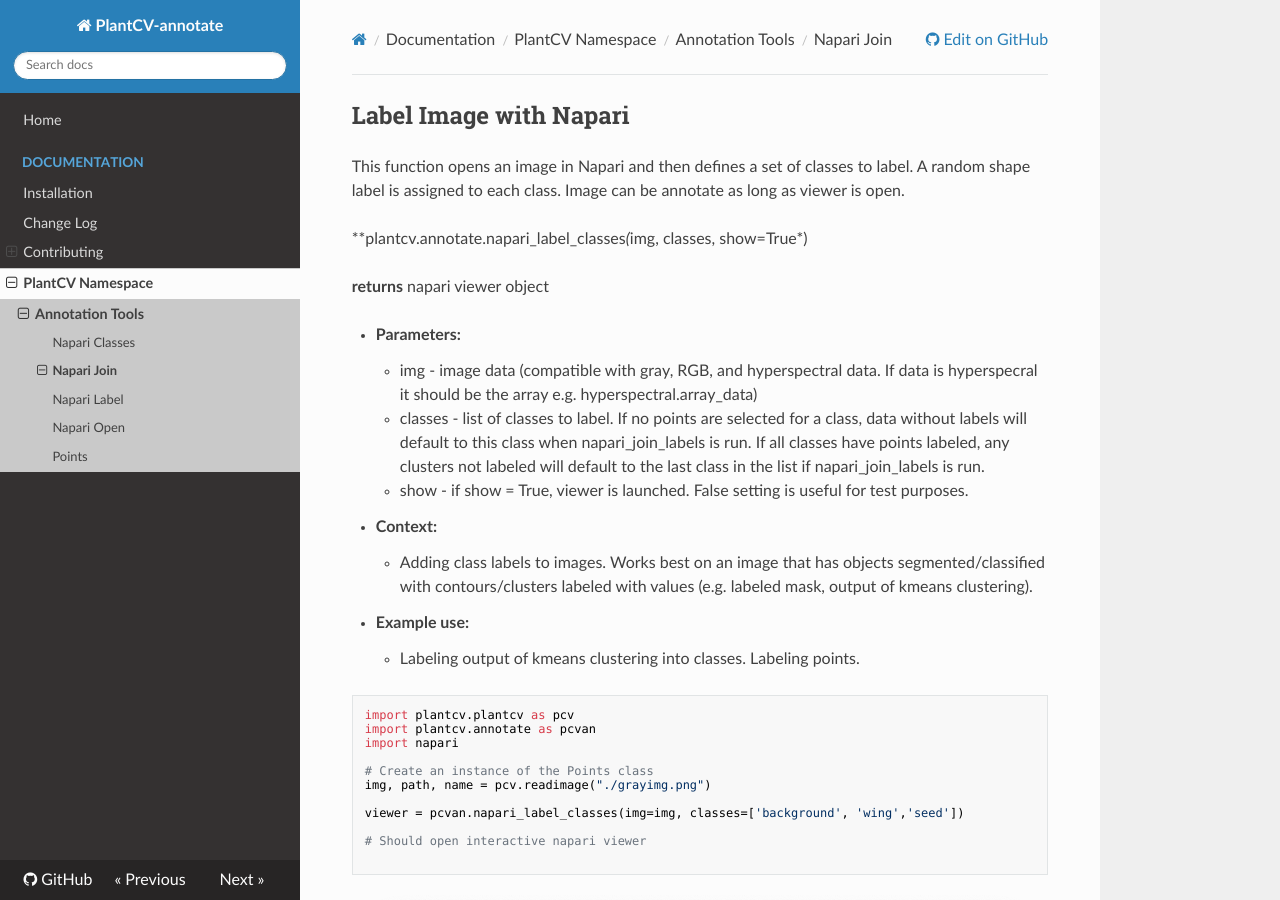
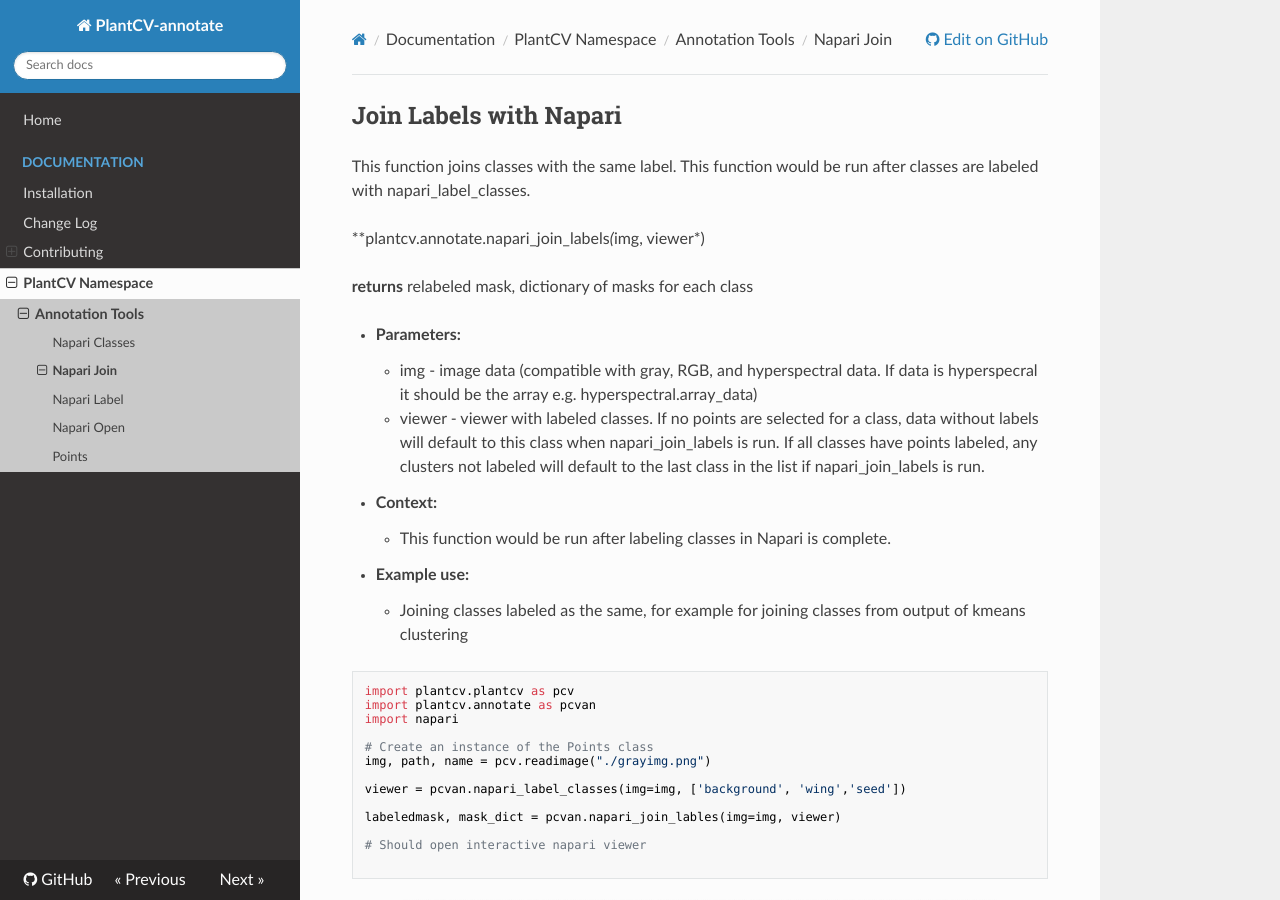
Before and after one commit to danforthcenter/plantcv-annotate, an MkDocs documentation site: the page built from docs/napari_join_labels.md, in a window 1280 px wide and 900 px high. Built offline with MkDocs 1.6.1, drawn with Linux system fonts in a browser that asks for light colours; nearby versions of some CDN libraries.

````diff
--- a/docs/napari_join_labels.md
+++ b/docs/napari_join_labels.md
@@ -1,26 +1,24 @@
-## Label Image with Napari
+## Join Labels with Napari
 
-This function opens an image in Napari and then defines a set of classes to label. A random shape label is assigned to each class.
-Image can be annotate as long as viewer is open.
+This function joins classes with the same label. This function would be run after classes are labeled with napari_label_classes.
 
-**plantcv.annotate.napari_label_classes*(*img, classes, show=True*)
+**plantcv.annotate.napari_join_labels*(*img, viewer*)
 
-**returns** napari viewer object
+**returns** relabeled mask, dictionary of masks for each class
 
 - **Parameters:**
     - img - image data (compatible with gray, RGB, and hyperspectral data. If data is hyperspecral it should be the array e.g. hyperspectral.array_data)
-    - classes - list of classes to label. If no points are selected for a class,
+    - viewer - viewer with labeled classes. If no points are selected for a class,
         data without labels will default to this class when napari_join_labels
         is run. If all classes have points labeled, any clusters not labeled
         will default to the last class in the list if napari_join_labels is
         run.
-    - show - if show = True, viewer is launched. False setting is useful for test purposes.
 
 - **Context:**
-    - Adding class labels to images. Works best on an image that has objects segmented/classified with contours/clusters labeled with values (e.g. labeled mask, output of kmeans clustering).
+    - This function would be run after labeling classes in Napari is complete.
 
 - **Example use:**
-    - Labeling output of kmeans clustering into classes. Labeling points.
+    - Joining classes labeled as the same, for example for joining classes from output of kmeans clustering
 
 
 ```python
@@ -31,7 +29,9 @@
 # Create an instance of the Points class
 img, path, name = pcv.readimage("./grayimg.png")
 
-viewer = pcvan.napari_label_classes(img=img, classes=['background', 'wing','seed'])
+viewer = pcvan.napari_label_classes(img=img, ['background', 'wing','seed'])
+
+labeledmask, mask_dict = pcvan.napari_join_lables(img=img, viewer)
 
 # Should open interactive napari viewer
 
````
Also changed, not shown: other parts of docs/napari_join_labels.md (+2 -0 lines), 14_pseudo_rgb.png (added), 7_labeled_mask.png (added), docs/img/documentation_images/napari_join_labels/1_labeled_mask.png (added), input_image.png (added), 2 other files.
